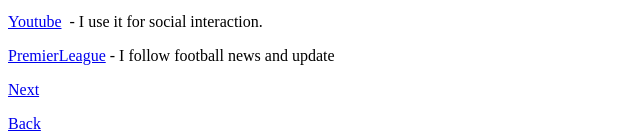
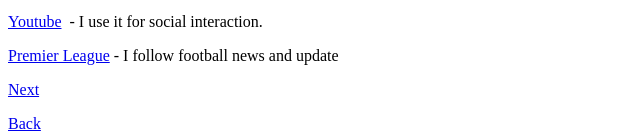
Before and after one commit to derecksangiwa-web/is181-gi-html, a plain HTML site: page Mike.html in a window 1280 px wide. Shown: the part 2781-2919 px from the top of the page, 0-640 px from the left. Drawn offline with Linux system fonts and the light colour scheme.

Commit message:
Add files via upload

```diff
--- a/Mike.html
+++ b/Mike.html
@@ -68,7 +68,7 @@
 <p>
     <a href="https://www.instagram.com">Instagram</a>&nbsp;- I use it for entertainment and learning.
     <p><a href="https://www.youtube.com">Youtube</a>&nbsp; - I use it for social interaction.</p>
-   <p><a href="https://www.premierleague.com">PremierLeague</a>&nbsp;- I follow football news and update</p>
+   <p><a href="https://www.premierleague.com">Premier League</a>&nbsp;- I follow football news and update</p>
 </p>
 <p><a href="Catheline.html">Next</a></p>
 <a href="Aminata.html">Back</a>
```
